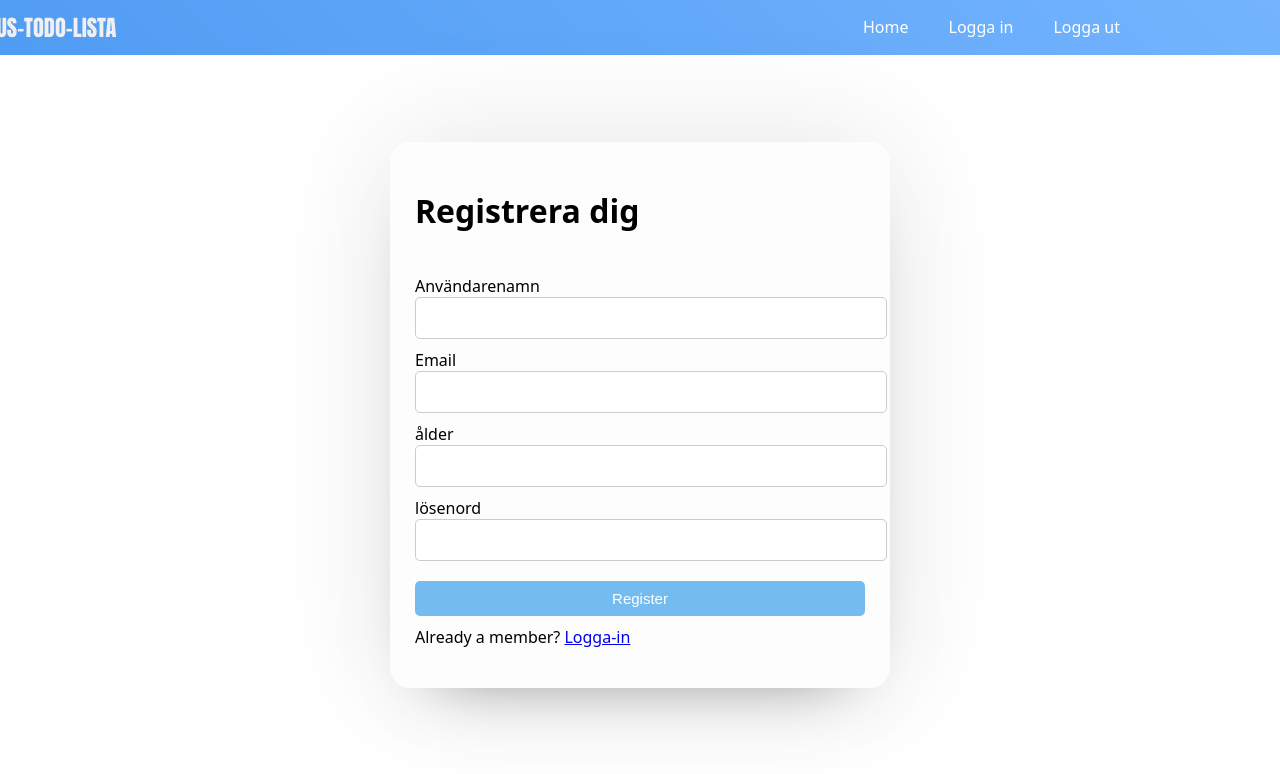
After one commit to chas-academy/u04-todo-app-will3343, a PHP site: page /register.html in a window 1280 px wide. The commit adds this page. Shown: the top 774 px of the page. Run offline with PHP 8.4, Linux system fonts and the light colour scheme.

Commit message:
add style for registration table

```diff
--- a/css/main.css
+++ b/css/main.css
@@ -356,7 +356,14 @@ nav ul li ul li a {
     margin-bottom: 15px;
 }
 /*login container style ends*/
-
+/*Registration container table starts*/
+.container3{
+    display: flex;
+    align-items: center;
+    justify-content: center;
+    min-height: 90vh;
+}
+/*Registration conatiner table ends*/
 /*Footer style starts*/
 footer {
     background-color: darkgray;
--- /dev/null
+++ b/register.html
@@ -0,0 +1,69 @@
+<!DOCTYPE html>
+<html lang="en">
+<head>
+    <meta charset="UTF-8">
+    <meta http-equiv="X-UA-Compatible" content="IE=edge">
+    <meta name="viewport" content="width=device-width, initial-scale=1.0">
+    <link rel="stylesheet" href="./css/main.css">
+    <title>Register</title>
+</head>
+<body>
+
+     <!--Nav bar section starts-->
+    <div class="nav_bar">
+        <section class="navigation">
+            <div class="nav-container">
+                <div class="nav_section">
+                    <a href="index.php">Fokus-ToDo-Lista</a>
+                </div>
+                <nav>
+                    <div class="nav-mobile"><a id="navbar-toggle" href="#!"><span></span></a></div>
+                        <ul class="nav-list">
+                            <li>
+                                <a href="#!">Home</a>
+                            </li>
+                            <li>
+                                <a href="#!">Logga in</a>
+                            </li>
+                            <li>
+                                <a href="#!">Logga ut</a>
+                            </li>
+                        </ul>
+                </nav>
+            </div>
+        </section>
+    </div>
+    <!--Nav bar section ends-->
+    <!--registration container starts-->
+    <div class="container3">
+        <div class="box form-box">
+            <header><h1> Registrera dig</h1><br></header>
+                <form action="" method="post">
+                    <div class="field input">
+                        <label for="username">Användarenamn</label>
+                        <input type="text" name="username" id="username" autocomplete="off" required>
+                    </div>
+                    <div class="field input">
+                        <label for="email">Email</label>
+                        <input type="text" name="email" id="email" autocomplete="off" required>
+                    </div>
+                    <div class="field input">
+                        <label for="age">ålder</label>
+                        <input type="number" name="age" id="age" autocomplete="off" required>
+                    </div>
+                    <div class="field input">
+                        <label for="password">lösenord</label>
+                        <input type="password" name="password" id="password" autocomplete="off" required>
+                    </div>
+                    <div class="field">
+                        <input type="submit" class="btn" name="submit" value="Register" required>
+                    </div>
+                    <div class="links">
+                        Already a member? <a href="login.php">Logga-in</a>
+                    </div>
+                </form>
+        </div>
+    </div>
+    <!--registration container ends-->
+</body>
+</html>
```
